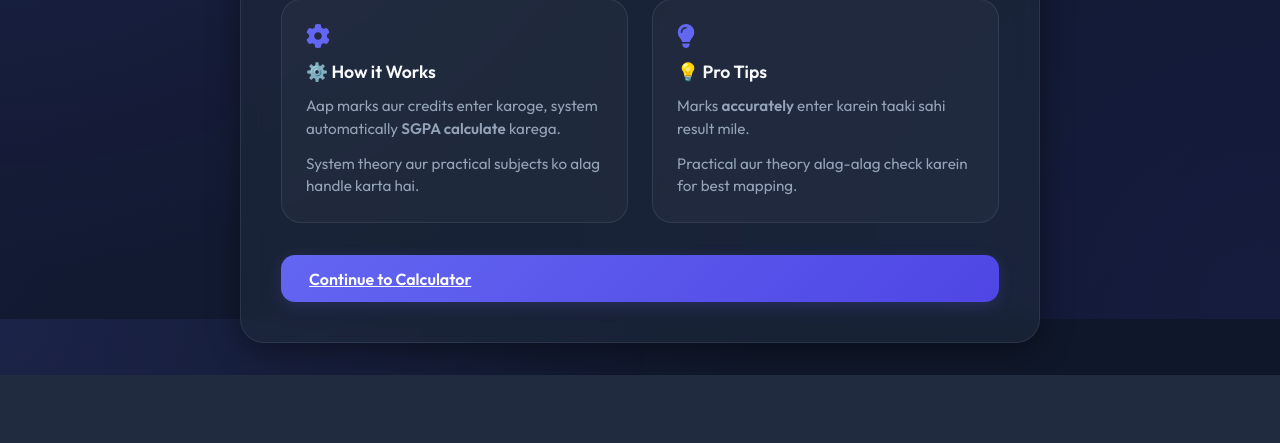
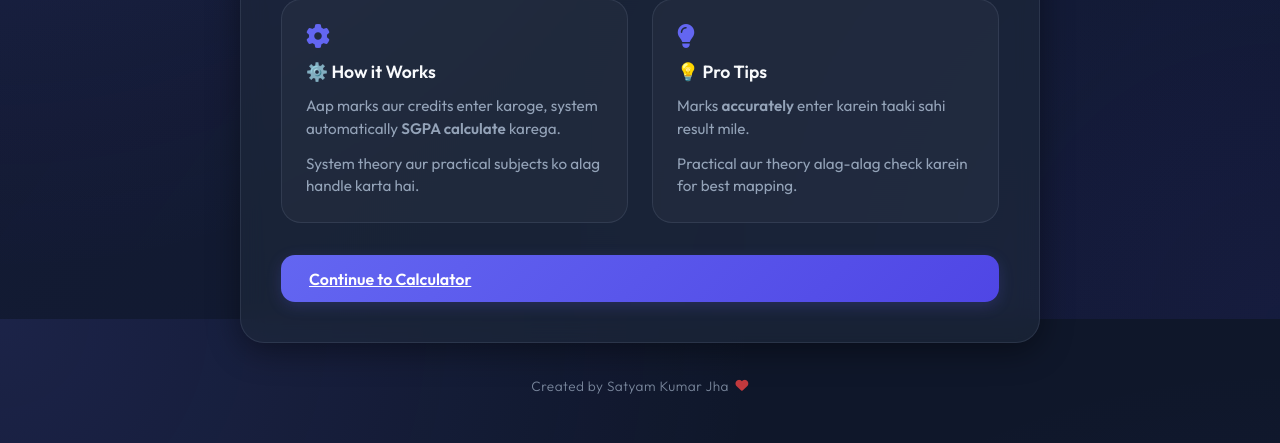
Before and after one commit to satyamjha-dev/gpacalcultor, a Flask app: page /rules in a window 1280 px wide. Shown: the part 481-924 px from the top of the page. Before the commit the page ends 856 px from the top, so only its background shows below. Run offline with Flask 3, Linux system fonts and the light colour scheme.

Commit message:
updating changes

```diff
--- a/static/style.css
+++ b/static/style.css
@@ -433,3 +433,32 @@ input:focus {
     padding-bottom: 2rem;
     margin-bottom: 3rem;
 }
+
+/* Simple Professional Footer */
+.footer {
+    width: 100%;
+    margin-top: auto;
+    padding: 2rem 1rem 1rem;
+    text-align: center;
+}
+
+.footer-text {
+    color: var(--text-muted);
+    font-size: 0.85rem;
+    font-weight: 300;
+    letter-spacing: 0.5px;
+    display: inline-flex;
+    align-items: center;
+    gap: 0.4rem;
+    opacity: 0.8;
+    transition: opacity 0.3s ease;
+}
+
+.footer-text:hover {
+    opacity: 1;
+}
+
+.footer-text i {
+    color: #ef4444;
+    font-size: 0.8rem;
+}
--- a/templates/cgpa.html
+++ b/templates/cgpa.html
@@ -47,5 +47,8 @@
     </div>
 
     <script src="{{ url_for('static', filename='script.js') }}"></script>
+    <footer class="footer">
+        <span class="footer-text">Created by Satyam Kumar Jha <i class="fas fa-heart"></i></span>
+    </footer>
 </body>
 </html>
--- a/templates/index.html
+++ b/templates/index.html
@@ -32,5 +32,8 @@
             </div>
         </div>
     </div>
+    <footer class="footer">
+        <span class="footer-text">Created by Satyam Kumar Jha <i class="fas fa-heart"></i></span>
+    </footer>
 </body>
 </html>
--- a/templates/result.html
+++ b/templates/result.html
@@ -61,5 +61,8 @@
             }, 600);
         });
     </script>
+    <footer class="footer">
+        <span class="footer-text">Created by Satyam Kumar Jha <i class="fas fa-heart"></i></span>
+    </footer>
 </body>
 </html>
--- a/templates/rules.html
+++ b/templates/rules.html
@@ -94,5 +94,8 @@
             </div>
         </div>
     </div>
+    <footer class="footer">
+        <span class="footer-text">Created by Satyam Kumar Jha <i class="fas fa-heart"></i></span>
+    </footer>
 </body>
 </html>
--- a/templates/sgpa.html
+++ b/templates/sgpa.html
@@ -52,5 +52,8 @@
     </div>
 
     <script src="{{ url_for('static', filename='script.js') }}"></script>
+    <footer class="footer">
+        <span class="footer-text">Created by Satyam Kumar Jha <i class="fas fa-heart"></i></span>
+    </footer>
 </body>
 </html>
```
